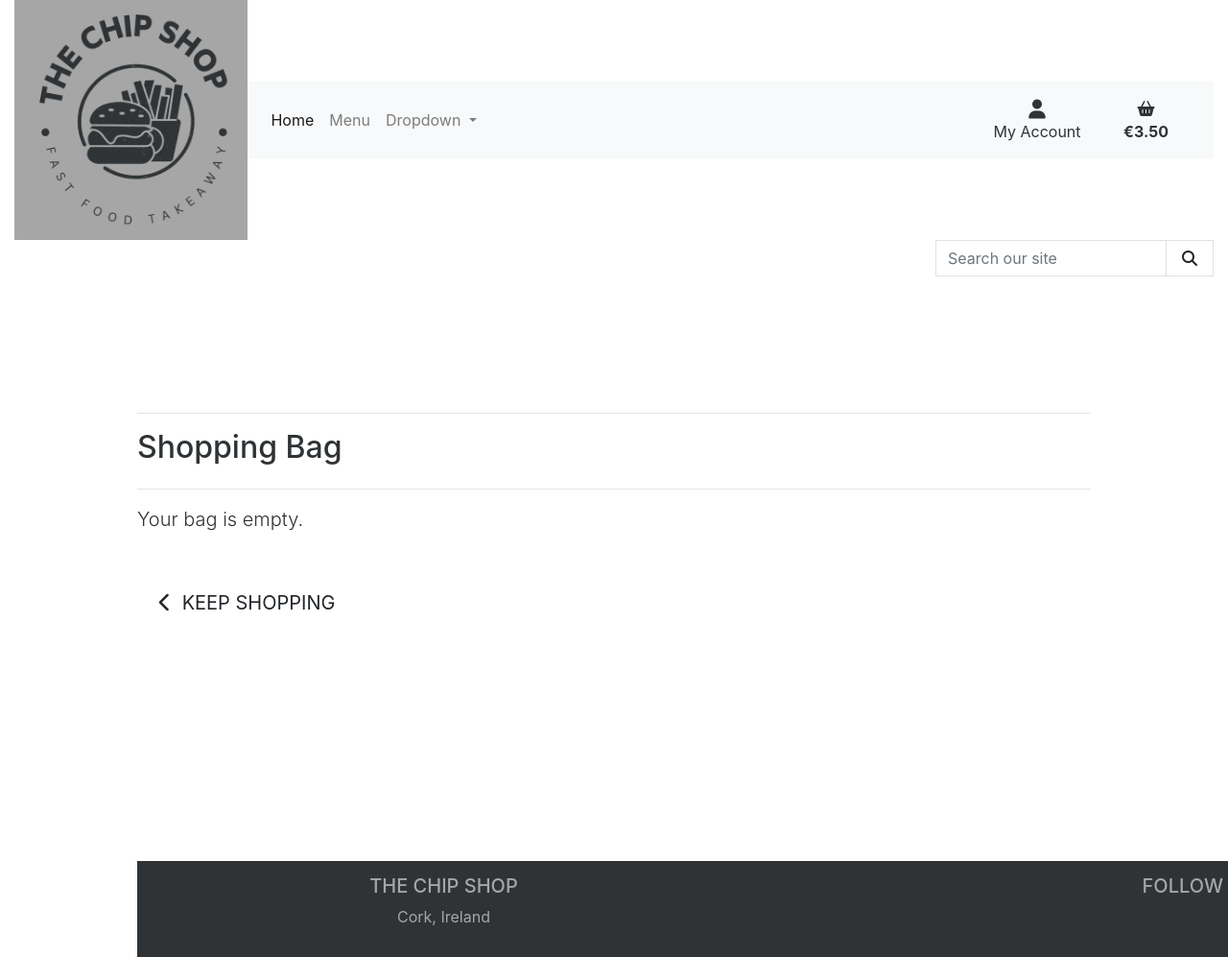
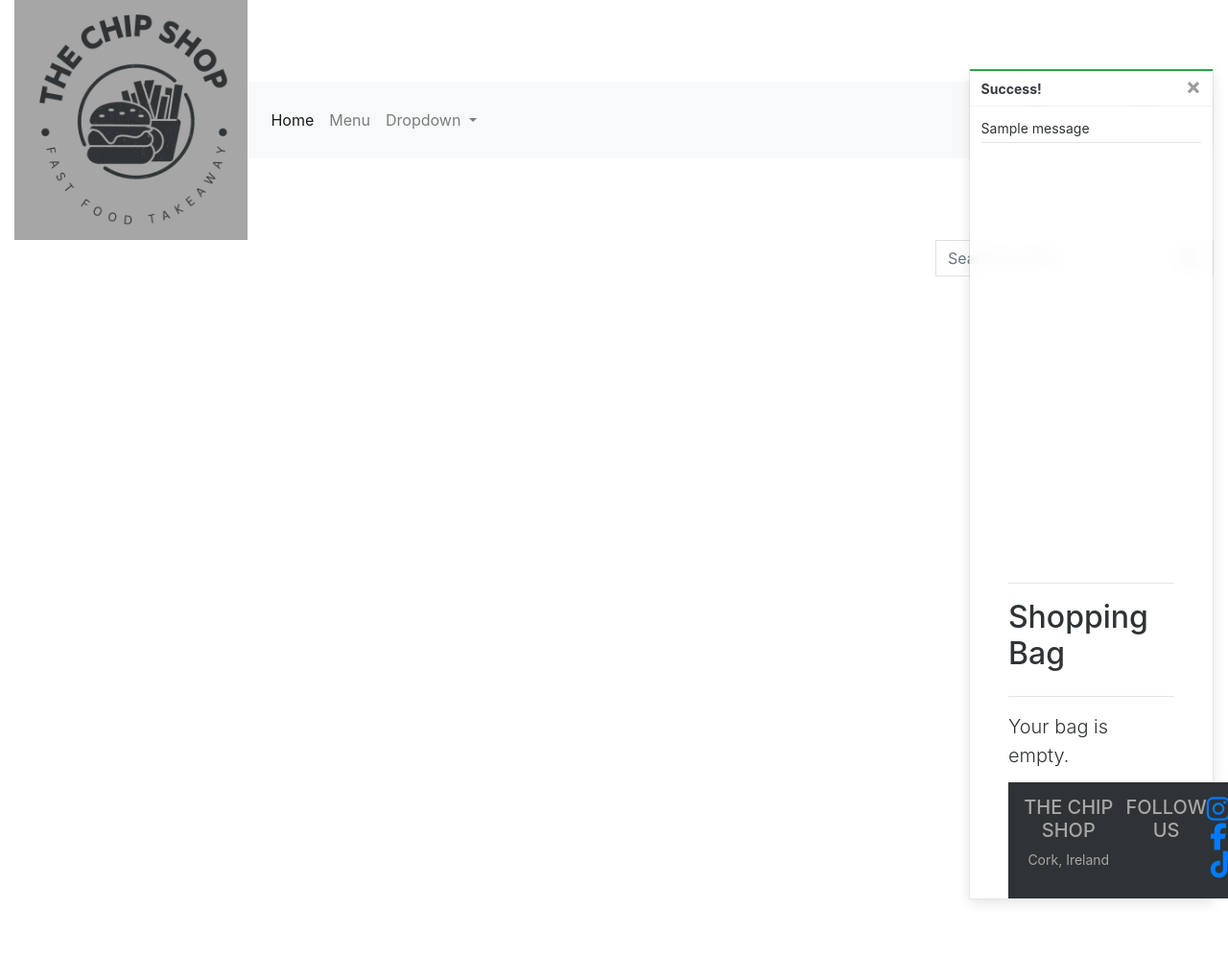
Before and after one commit to EdelCorbett/the-chip-shop-pp5, a Django app: page /basket/ in a window 1280 px wide. Shown: the whole page at 96% size. Run offline with Django 3.2, Linux system fonts and the light colour scheme; tables that the repository leaves empty hold one stand-in row (values such as "Sample post"); one stand-in notice (Sample message) is shown; some libraries are stand-ins or nearby versions.

Commit message:
build: Add toasts

```diff
--- a/basket/views.py
+++ b/basket/views.py
@@ -1,4 +1,6 @@
 from django.shortcuts import render, redirect,reverse
+from django.contrib import messages
+from menu.models import Menuitem
 from django.http import HttpResponse
 from .contexts import basket_contents
 
@@ -11,6 +13,7 @@ def view_basket(request):
 def add_to_basket(request, item_id):
     """ Add a quantity of the specified product to the shopping basket """
 
+    menu = Menuitem.objects.get(pk=item_id)
     quantity = int(request.POST.get('quantity'))
     redirect_url = request.POST.get('redirect_url')
     basket = request.session.get('basket', {})
@@ -19,6 +22,7 @@ def add_to_basket(request, item_id):
         basket[item_id] += quantity
     else:
         basket[item_id] = quantity
+        messages.success(request, f'Added {menu.name} to your basket')
 
     request.session['basket'] = basket
     print(request.session['basket'])
--- a/static/css/base.css
+++ b/static/css/base.css
@@ -63,6 +63,21 @@ body {
     cursor: pointer;
 }
 
+.message-container {
+    position: fixed;
+    top: 72px;
+    right: 15px;
+    z-index: 99999999999;
+}
+
+.custom-toast {
+    overflow: visible;
+}
+
+.toast-capper {
+    height: 2px;
+}
+
 
 /* larger container on xl screens */
 @media (min-width: 1200px) {
--- a/templates/base.html
+++ b/templates/base.html
@@ -133,7 +133,21 @@
     </header>
 
     {% if messages %}
-        <div class="message-container"></div>
+        <div class="message-container">
+            {% for message in messages %}
+                    {% with message.level as level %}
+                        {% if level == 40 %}
+                            {% include 'includes/toasts/toast_error.html' %}
+                        {% elif level == 30 %}
+                            {% include 'includes/toasts/toast_warning.html' %}
+                        {% elif level == 25 %}
+                            {% include 'includes/toasts/toast_success.html' %}
+                        {% else %}
+                            {% include 'includes/toasts/toast_info.html' %}
+                        {% endif %}
+                    {% endwith %}
+                {% endfor %}
+        </div>
     {% endif %}
 
     {% block page_header %}
@@ -142,8 +156,6 @@
     {% block content %}
     {% endblock %}
 
-    {% block postloadjs %}
-    {% endblock %}
 
     <!-- Footer -->
     <footer class="footer">
@@ -181,6 +193,12 @@
         </div>
     </footer>
 
+{% block postloadjs %}
+ <script type="text/javascript">
+        $('.toast').toast('show');
+    </script>
+
+{% endblock %}
 
  <!--font awesome script -->
 <script src="https://kit.fontawesome.com/b926389346.js" crossorigin="anonymous"></script>
--- /dev/null
+++ b/templates/includes/toasts/toast_success.html
@@ -0,0 +1,16 @@
+<div class="toast custom-toast rounded-0 border-top-0" data-autohide="false">
+    <div class="arrow-up arrow-success"></div>
+    <div class="w-100 toast-capper bg-success"></div>
+    <div class="toast-header bg-white text-dark">
+        <strong class="mr-auto">Success!</strong>
+        <button type="button" class="ml-2 mb-1 close text-dark" data-dismiss="toast" aria-label="Close">
+            <span aria-hidden="true">&times;</span>
+        </button>
+    </div>
+    <div class="toast-body bg-white">
+        <div class="row">
+            <div class="col">
+                {{ message }}
+                <hr class="mt-1 mb-3">
+            </div>
+        </div>
--- a/the_chip_shop/settings.py
+++ b/the_chip_shop/settings.py
@@ -111,6 +111,8 @@ else:
         }
     }
 
+MESSAGE_STORAGE = 'django.contrib.messages.storage.session.SessionStorage'
+
 AUTHENTICATION_BACKENDS = [
     # Needed to login by username in Django admin, regardless of `allauth`
     'django.contrib.auth.backends.ModelBackend',
```
Also changed, not shown: templates/includes/toasts/toast_error.html (added, +13 -0 lines), templates/includes/toasts/toast_info.html (added, +13 -0 lines), templates/includes/toasts/toast_warning.html (added, +13 -0 lines).
